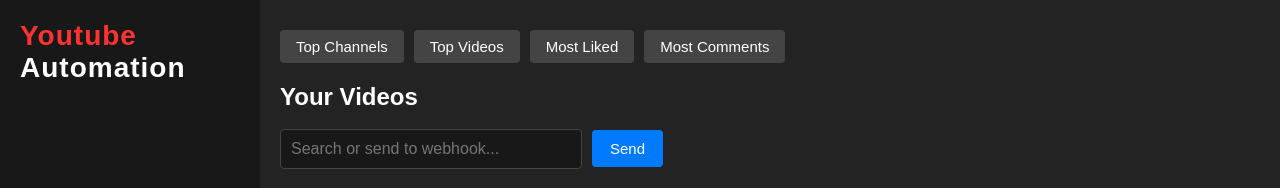
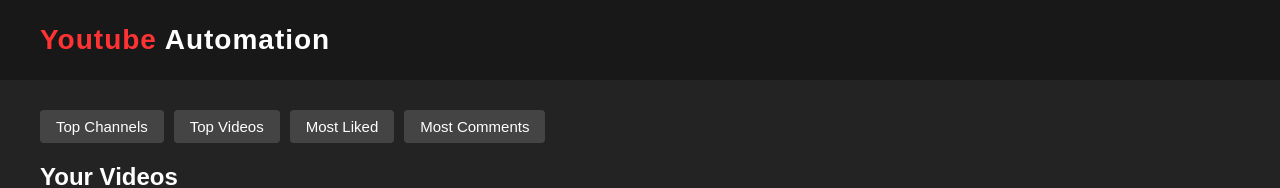
Before and after one commit to r0wh4n/youtube-automation, a plain HTML site: page index.html in a window 1280 px wide. Shown: the top 188 px of the page. Drawn offline with Linux system fonts and the light colour scheme.

Commit message:
mock data

```diff
--- a/index.html
+++ b/index.html
@@ -6,8 +6,8 @@
   <link rel="stylesheet" href="style.css">
 </head>
 <body>
-  <div class="sidebar">
-    <div class="logo">Youtube <span style="color:#fff;">Automation</span></div>
+  <div class="header">
+    <span class="logo">Youtube <span style="color:#fff;">Automation</span></span>
   </div>
   <div class="main-content">
     <div class="button-group">
--- a/style.css
+++ b/style.css
@@ -5,34 +5,31 @@ body {
   margin: 0;
   padding: 0;
 }
-  .sidebar {
+.header {
+  width: 100%;
   background: #181818;
-    padding: 20px;
-    width: 220px;
-    height: 100vh;
-    position: fixed;
-    left: 0;
-    top: 0;
-    display: flex;
-    flex-direction: column;
-    gap: 20px;
-  }
-  .sidebar .logo {
+  color: #ff3333;
+  padding: 24px 40px 24px 40px;
   font-size: 28px;
   font-weight: bold;
+  letter-spacing: 1px;
+  box-sizing: border-box;
+  display: flex;
+  align-items: center;
+  min-height: 60px;
+}
+.header .logo {
   color: #ff3333;
-    letter-spacing: 1px;
-  }
-  .sidebar a {
-    color: #fff;
-    text-decoration: none;
-    margin: 8px 0;
-    font-size: 17px;
-    display: block;
 }
 .main-content {
-    margin-left: 240px;
+  margin-left: 0; /* Remove sidebar margin */
   padding: 30px 40px;
+  margin-top: 0; /* If you want space below header, add margin-top: 80px; */
+}
+.button-group {
+  margin-bottom: 18px;
+  display: flex;
+  gap: 10px;
 }
   .button-group {
     margin-bottom: 18px;
```
Lines whose indentation alone changed are shown as unchanged.
